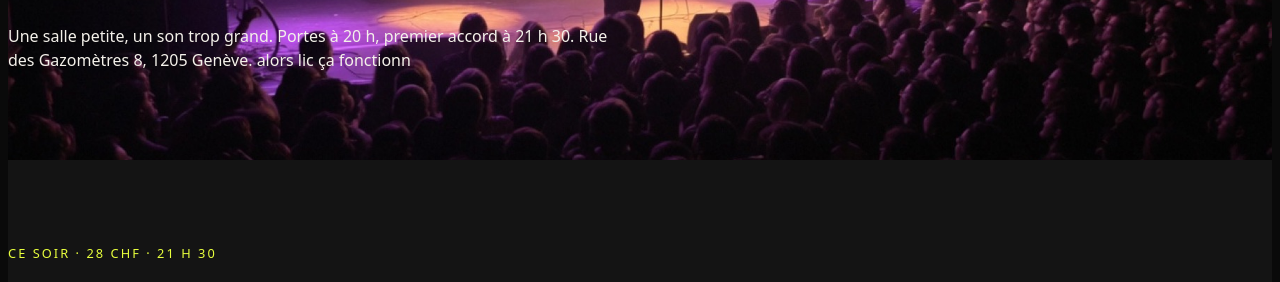
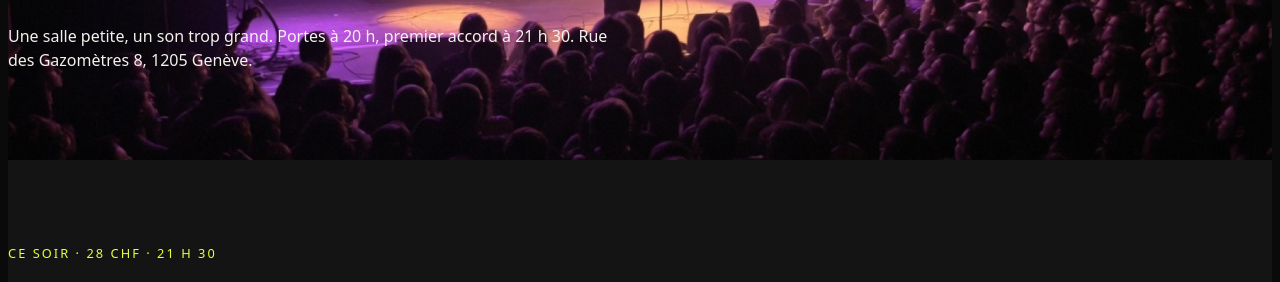
Before and after one commit to colinbenamo-afk/option-web-colin, a plain HTML site: page watt/index.html in a window 1280 px wide. Shown: the part 293-575 px from the top of the page. Drawn offline with Linux system fonts and the light colour scheme.

Commit message:
J'ai corriger mon html

```diff
--- a/watt/index.html
+++ b/watt/index.html
@@ -24,7 +24,6 @@
           <p>
             Une salle petite, un son trop grand. Portes à 20 h, premier
             accord à 21 h 30. Rue des Gazomètres 8, 1205 Genève.
-            alors lic ça fonctionn
           </p>
         </div>
       </section>
```
